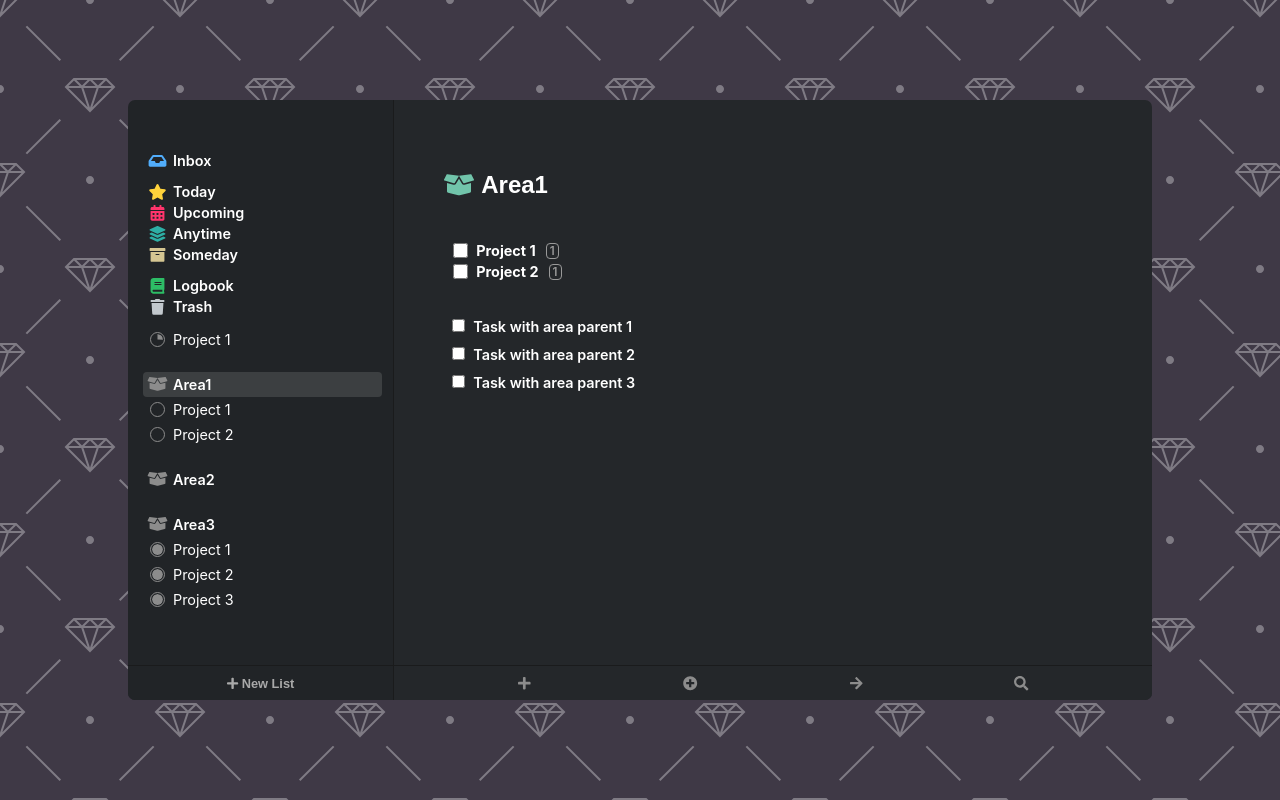
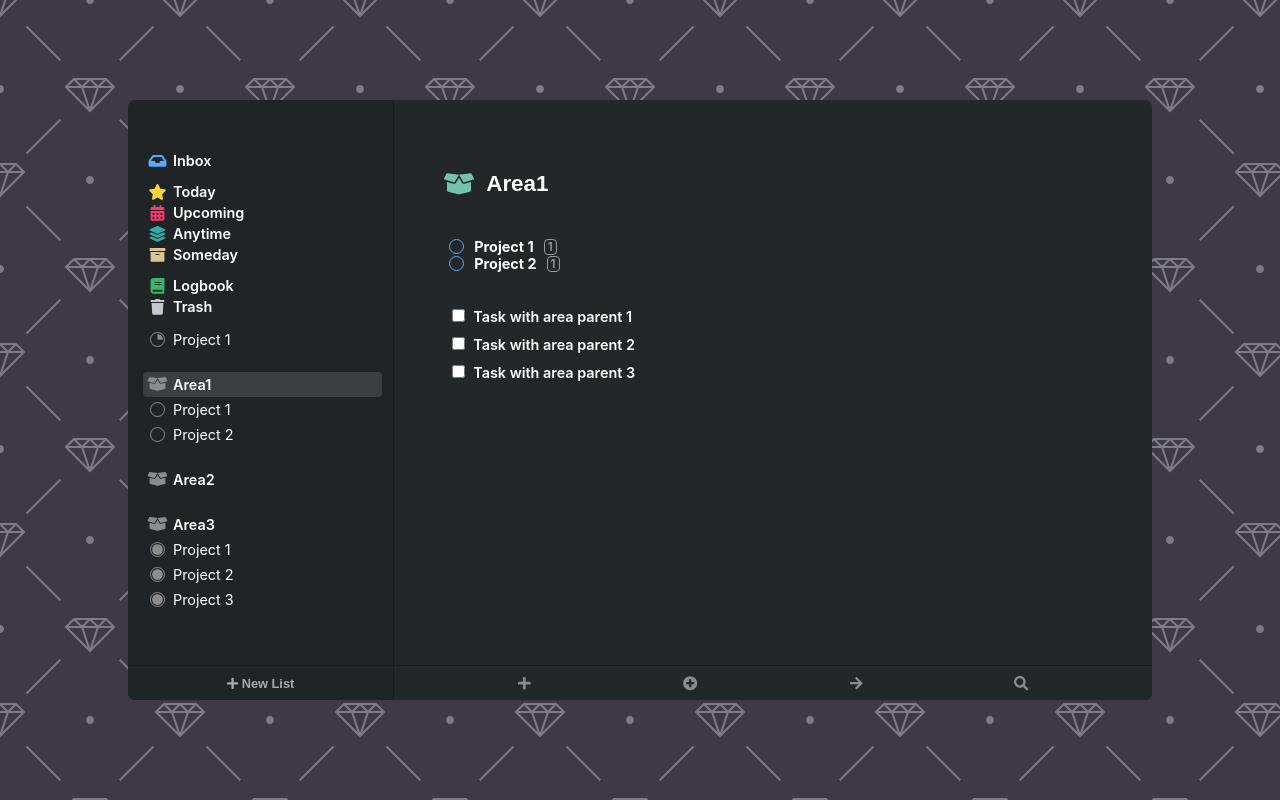
Before and after one commit to Aleksasgrodis/things-clone, a React (Create React App) app: page /area/12233323 in a window 1280 px wide. Built offline with nearby package versions, Linux system fonts and the light colour scheme.

Commit message:
Project listitems in AreaView now also display a circular progress pie chart instead of checkbox

```diff
--- a/src/components/AdvancedProjectListItem.jsx
+++ b/src/components/AdvancedProjectListItem.jsx
@@ -3,6 +3,7 @@
 import { useDrag } from 'react-dnd';
 import { createSelector } from 'reselect';
 import { useSelector } from 'react-redux';
+import { buildStyles, CircularProgressbar } from 'react-circular-progressbar';
 
 const selectTasksOfProject = createSelector(
   state => state.tasks,
@@ -11,7 +12,7 @@
 );
 
 function AdvancedProjectListItem(props) {
-  const [collectedProps, drag] = useDrag({
+  const [, drag] = useDrag({
     item: { id: props.id, type: 'project' },
   });
 
@@ -19,9 +20,19 @@
     selectTasksOfProject(state, props.id),
   );
   const activeTasks = projectTasks.filter(t => !t.completed).length;
+  const completedTasks = [...projectTasks].filter(t => t.completed);
+  const percentage = (completedTasks.length * 100) / projectTasks.length
   return (
     <div className="item" ref={drag}>
-      <input type="checkbox" className="checkbox" name="" id="" />
+      <div className="progress-indicator small colored">
+          <CircularProgressbar
+            value={percentage}
+            strokeWidth={50}
+            styles={buildStyles({
+              strokeLinecap: 'butt',
+            })}
+          />
+        </div>
       <Link to={`/project/${props.id}`} className="title">
         {props.title}
       </Link>
--- a/src/index.scss
+++ b/src/index.scss
@@ -394,8 +394,8 @@
               background: transparent;
               border: none;
               outline: none;
-              margin-left: 5px;
-              font-size: 1.5em;
+              margin-left: 10px;
+              font-size: 1.4em;
               font-weight: 600;
             }
           }
@@ -413,6 +413,7 @@
                 color: white;
                 font-weight: 700;
                 font-size: 0.9em;
+                margin-left: 5px;
               }
               .task-count {
                 margin-left: 10px;
@@ -599,7 +600,16 @@
       width: 11px;
       height: 11px;
     }
+    &.colored {
+      .CircularProgressbar-path {
+        stroke: $primary-blue;
+      }
+      svg {
+        border: 1px solid $primary-blue;
+      }
+    }
   }
+
   &.large {
     width: 15px;
     height: 15px;
```
